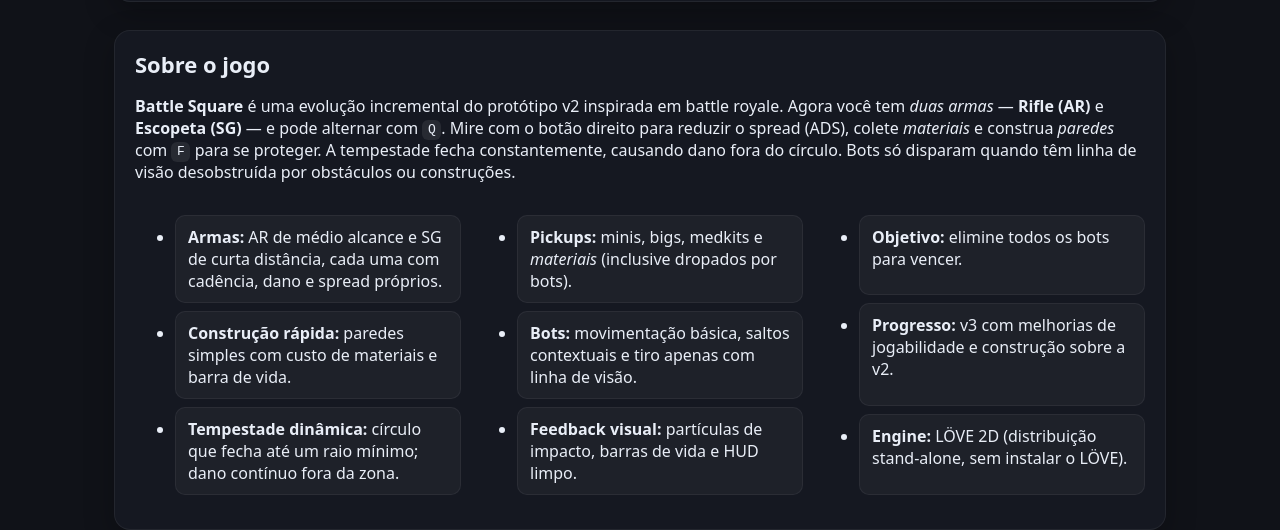
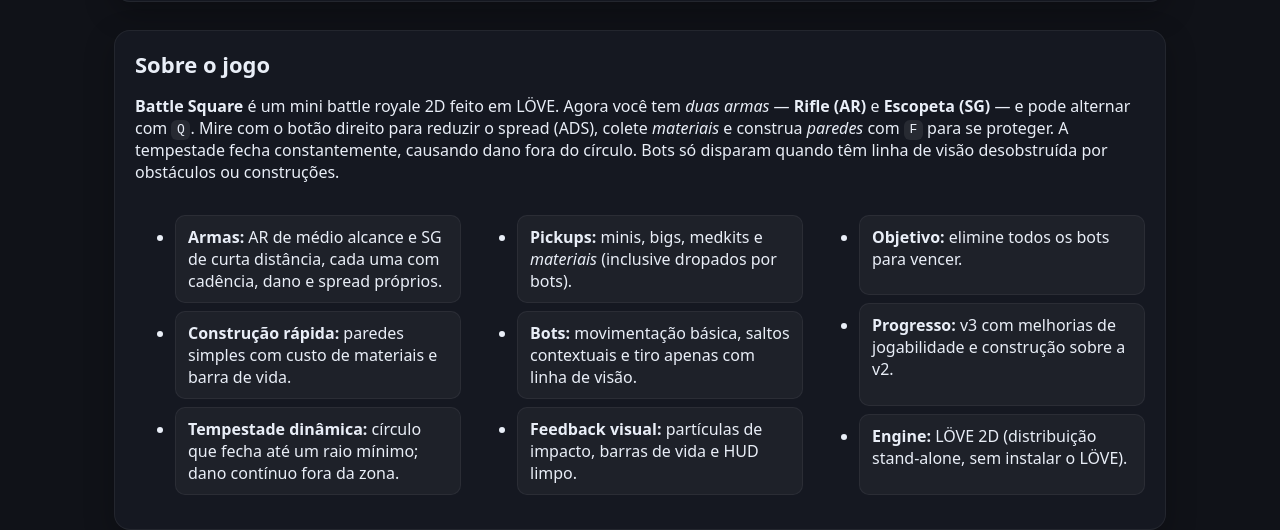
Before and after one commit to Rangel0103/Battle-Square---Download, a plain HTML site: page index.html in a window 1280 px wide. Shown: the part 270-800 px from the top of the page. Drawn offline with Linux system fonts and the light colour scheme.

Commit message:
Update index.html

```diff
--- a/index.html
+++ b/index.html
@@ -67,7 +67,7 @@
     <section class="card section" id="sobre" style="padding:18px 20px">
       <h2>Sobre o jogo</h2>
       <p>
-        <strong>Battle Square</strong> é uma evolução incremental do protótipo v2 inspirada em battle royale. Agora você tem <em>duas armas</em> —
+        <strong>Battle Square</strong> é um mini battle royale 2D feito em LÖVE. Agora você tem <em>duas armas</em> —
         <strong>Rifle (AR)</strong> e <strong>Escopeta (SG)</strong> — e pode alternar com <code>Q</code>. Mire com o botão direito para reduzir o spread (ADS),
         colete <em>materiais</em> e construa <em>paredes</em> com <code>F</code> para se proteger. A tempestade fecha constantemente, causando dano fora do círculo.
         Bots só disparam quando têm linha de visão desobstruída por obstáculos ou construções.
```
